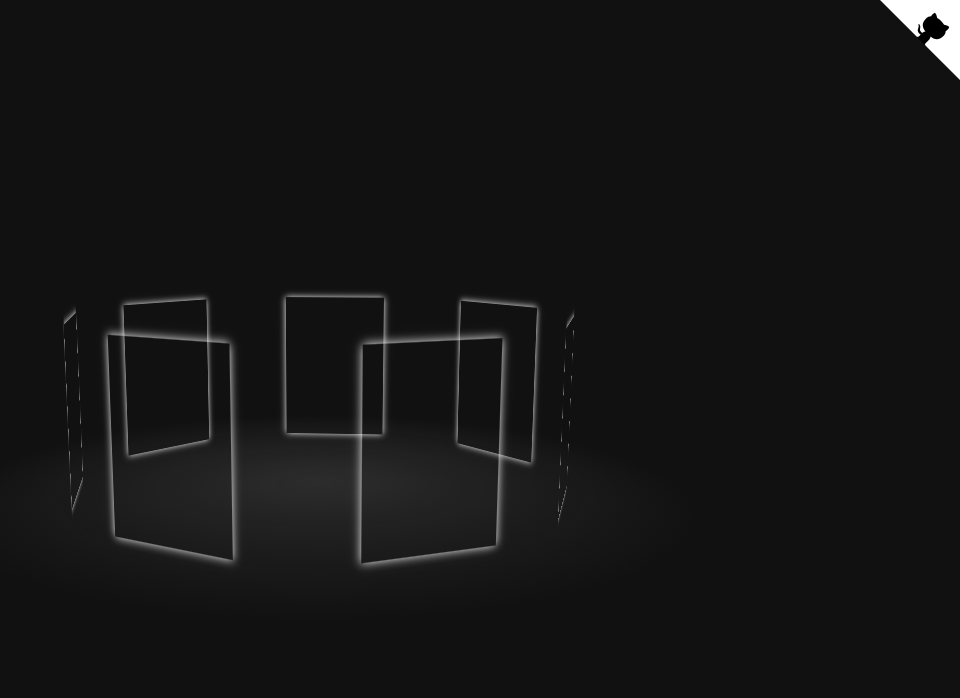
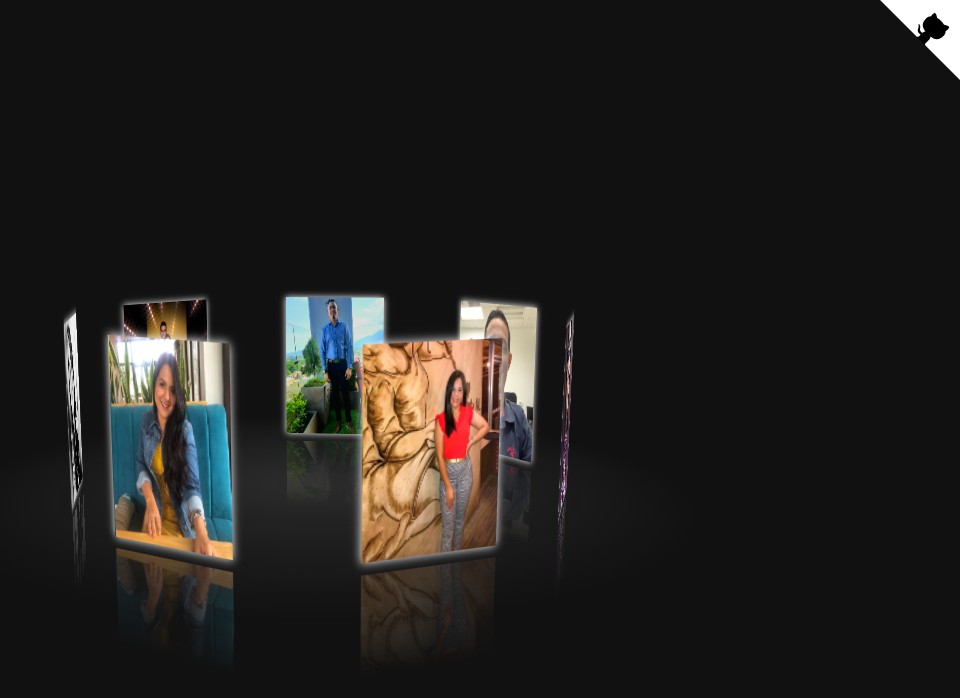
Before and after one commit to ObedGarcia23/Carousel, a plain HTML site: page index.html in a window 1280 px wide. Shown: the whole page, without its empty margins (320-1280 px from the left). Drawn offline with Linux system fonts and the light colour scheme; the site is published under a folder, as on GitHub Pages, so addresses that start at the root find nothing.

Commit message:
Update index.html

```diff
--- a/index.html
+++ b/index.html
@@ -12,13 +12,13 @@
     <div id="drag-container">
         <div id="spin-container">
           <!-- Add your images (or video) here -->
-          <img src="/src/Images/1.jpg" alt="">
-          <img src="/src/Images/2.jpg" alt="">
-          <img src="/src/Images/3.jpg" alt="">
-          <img src="/src/Images/4.jpg" alt="">
-          <img src="/src/Images/5.jpg" alt="">
-          <img src="/src/Images/6.jpg" alt="">
-          <img src="/src/Images/7.jpg" alt="">
+          <img src="./src/Images/1.jpg" alt="">
+          <img src="./src/Images/2.jpg" alt="">
+          <img src="./src/Images/3.jpg" alt="">
+          <img src="./src/Images/4.jpg" alt="">
+          <img src="./src/Images/5.jpg" alt="">
+          <img src="./src/Images/6.jpg" alt="">
+          <img src="./src/Images/7.jpg" alt="">
 
 
           <!-- Example image with link
```
